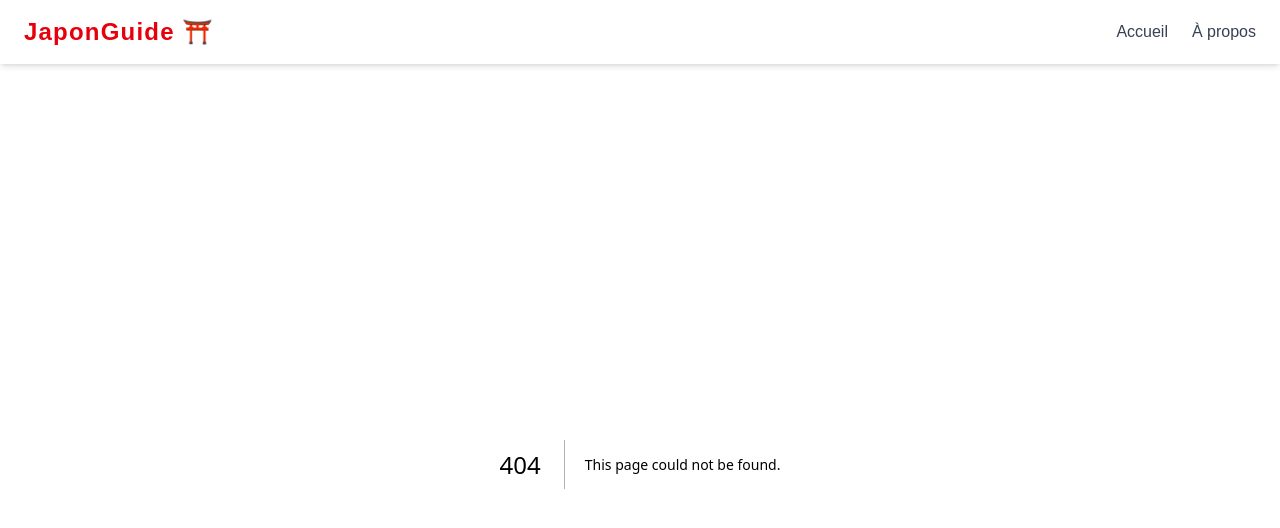
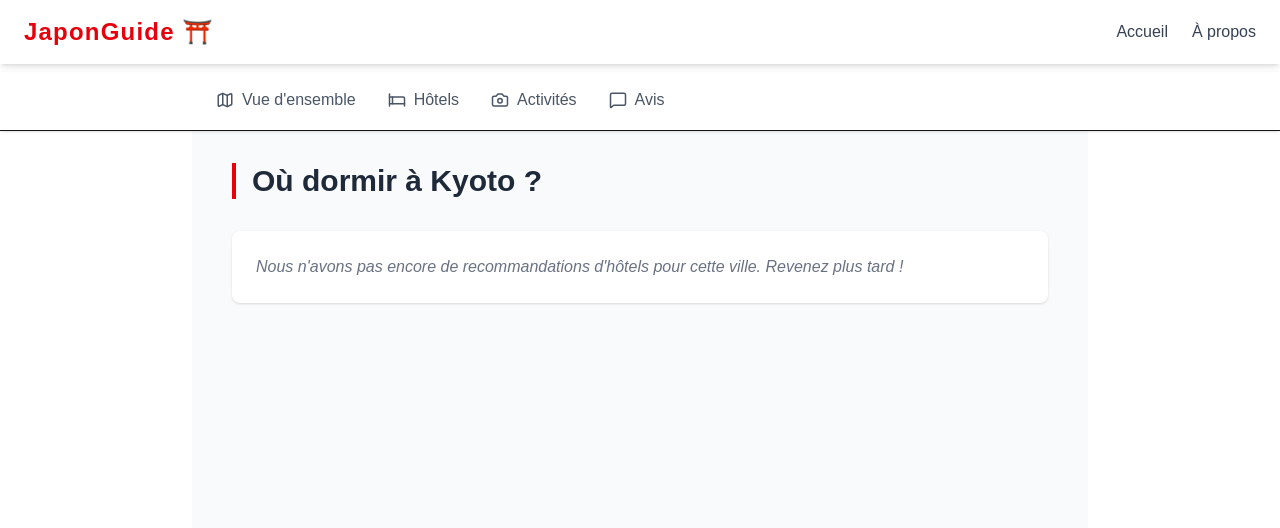
Before and after one commit to leejiin00/JapanGuide, a Next.js app: page /destination/kyoto/hotels in a window 1280 px wide. Before the commit this address had no page. Shown: the top 528 px of the page. Built offline with nearby package versions, Linux system fonts and the light colour scheme.

Commit message:
feat: création de la sous-page hôtels avec affichage dynamique des données

```diff
--- /dev/null
+++ b/app/destination/[nom]/hotels/page.tsx
@@ -0,0 +1,65 @@
+import { destinationsData } from "../../../../data/destinations";
+
+type PageHotelsProps = {
+  params: Promise<{
+    nom: string;
+  }>;
+};
+
+const PageHotels = async ({ params }: PageHotelsProps) => {
+  // 1. On lit l'URL en attendant la promesse (comme sur la page principale)
+  const parametresResolus = await params;
+  const nomDeLaVilleDansLUrl = parametresResolus.nom.toLowerCase();
+
+  // 2. On cherche la bonne ville dans notre base de données
+  const villeTrouvee = destinationsData.find(
+    (destination) => destination.id === nomDeLaVilleDansLUrl
+  );
+
+  // 3. Si la ville n'existe pas
+  if (!villeTrouvee) {
+    return <div className="p-10 text-center text-red-500">Ville introuvable.</div>;
+  }
+
+  // 4. On affiche les hôtels
+  return (
+    <div className="max-w-4xl mx-auto p-6 md:p-10 bg-slate-50 min-h-screen">
+      <h2 className="text-3xl font-bold text-gray-800 mb-8 border-l-4 border-red-600 pl-4">
+        Où dormir à {villeTrouvee.nom} ?
+      </h2>
+
+      {/* On vérifie s'il y a des hôtels dans notre base de données pour cette ville */}
+      {villeTrouvee.hotels && villeTrouvee.hotels.length > 0 ? (
+
+        <div className="grid grid-cols-1 md:grid-cols-2 gap-6">
+          {/* On utilise .map() pour afficher chaque hôtel */}
+          {villeTrouvee.hotels.map((hotel, index) => (
+            <div key={index} className="bg-white rounded-xl shadow-md overflow-hidden border border-gray-100 flex flex-col transition-transform hover:-translate-y-1 hover:shadow-lg">
+              <img src={hotel.image} alt={hotel.nom} className="w-full h-48 object-cover" />
+
+              <div className="p-5 flex flex-col flex-grow">
+                <h3 className="text-xl font-bold text-gray-800 mb-2">{hotel.nom}</h3>
+
+                <div className="flex justify-between items-center mt-auto pt-4 border-t border-gray-100">
+                  <span className="bg-slate-100 text-slate-600 px-3 py-1 rounded-full text-sm font-medium">
+                    {hotel.type}
+                  </span>
+                  <span className="text-red-600 font-bold text-lg">
+                    {hotel.prix} <span className="text-sm text-gray-500 font-normal">/ nuit</span>
+                  </span>
+                </div>
+              </div>
+            </div>
+          ))}
+        </div>
+
+      ) : (
+        <p className="text-gray-500 italic bg-white p-6 rounded-lg shadow-sm">
+          Nous n'avons pas encore de recommandations d'hôtels pour cette ville. Revenez plus tard !
+        </p>
+      )}
+    </div>
+  );
+};
+
+export default PageHotels;
```
